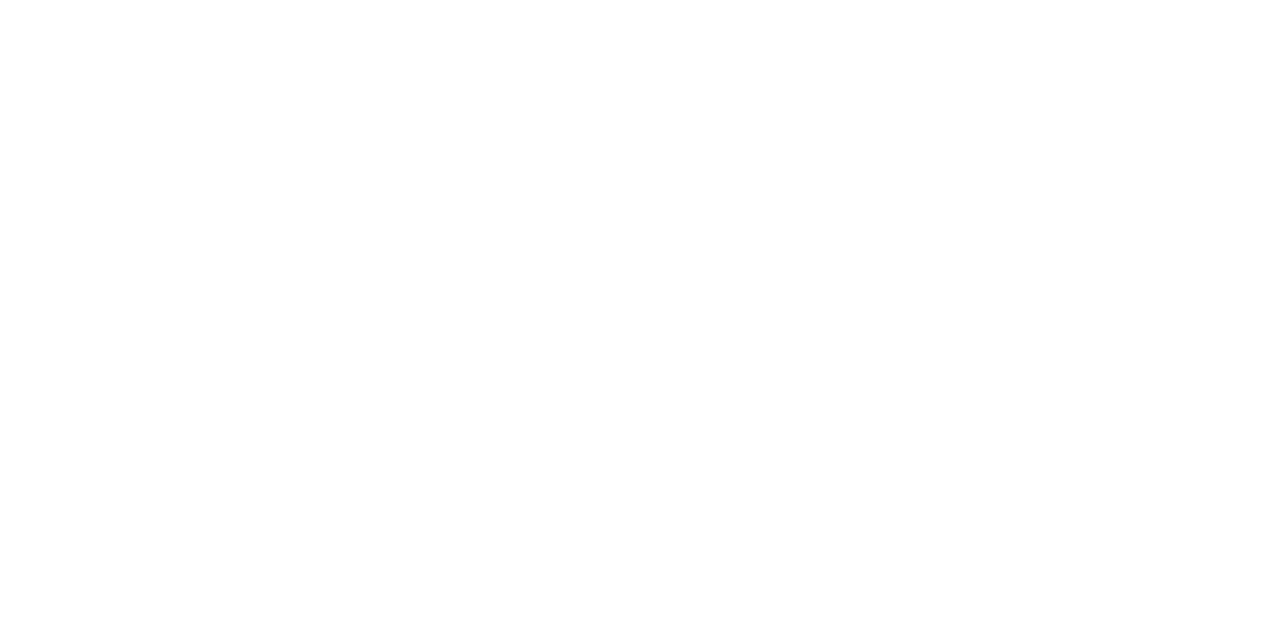
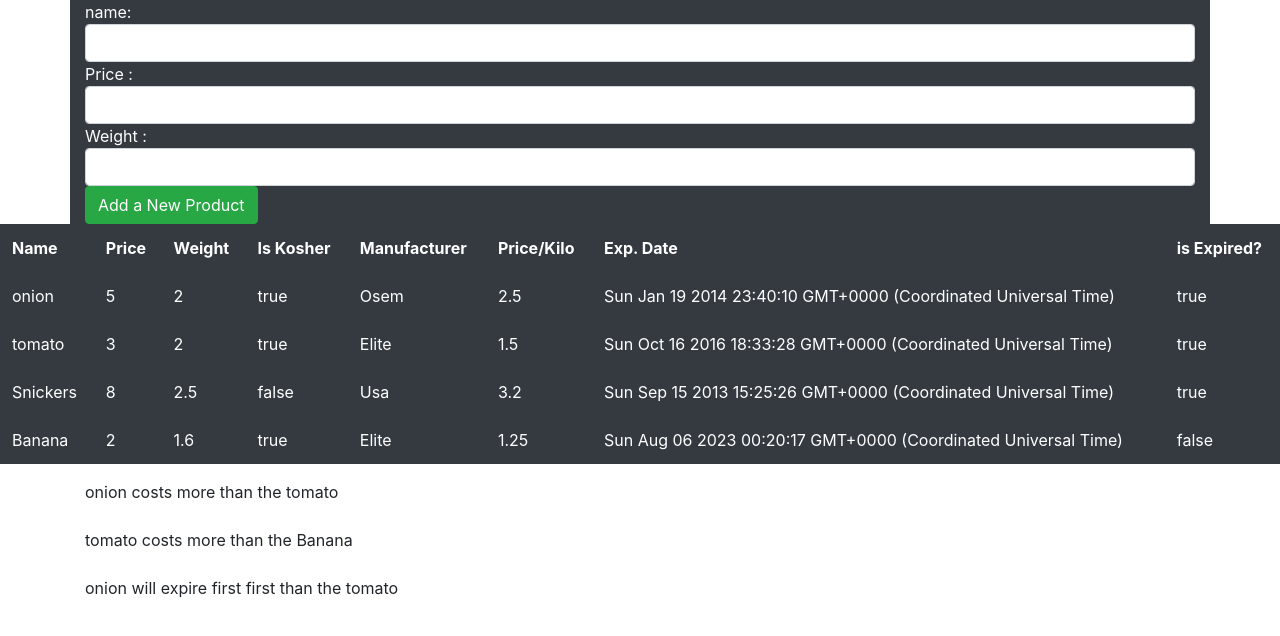
Before and after one commit to NivYule/TS_Assigment-HW, a website with bundled scripts: page index.html in a window 1280 px wide. Built offline with nearby package versions, Linux system fonts and the light colour scheme.

Commit message:
need to be more dynamic...

```diff
--- a/index.html
+++ b/index.html
@@ -4,9 +4,36 @@
     <meta charset="UTF-8">
     <meta name="viewport" content="width=device-width, initial-scale=1.0">
     <title>Document</title>
+    <link rel="stylesheet" href="https://stackpath.bootstrapcdn.com/bootstrap/4.5.0/css/bootstrap.min.css" integrity="sha384-9aIt2nRpC12Uk9gS9baDl411NQApFmC26EwAOH8WgZl5MYYxFfc+NcPb1dKGj7Sk" crossorigin="anonymous">
 </head>
 <body>
+    <div class="container table-dark">
+        name: <input id="name" type="text" class="form-control"></input>
+        Price :<input id="price" type="number" class="form-control"></input>
+        Weight :<input id="weight" type="number" class="form-control"></input>
+        <button id="btn" class="btn btn-success">Add a New Product</button>
+      </div>
+        <table class="table table-borderless table-dark">
+            <thead>
+              <tr>
 
+                <th scope="col">Name</th>
+                <th scope="col">Price</th>
+                <th scope="col">Weight</th>
+                <th scope="col">Is Kosher</th>
+                <th scope="col">Manufacturer</th>
+                <th scope="col">Price/Kilo</th>
+                <th scope="col">Exp. Date</th>
+                <th scope="col">is Expired?</th>
+              </tr>
+            </thead>
+            <tbody id="tbody">
+
+            </tbody>
+          </table>
+          <div id="container" class="container">
+
+          </div>
 
     <script src="./dist/index.js"></script>
 </body>
--- a/src/index.ts
+++ b/src/index.ts
@@ -1 +1,111 @@
-console.log("this message generated from TS file")
+function randomDate(start, end) {
+    return new Date(start.getTime() + Math.random() * (end.getTime() - start.getTime()));
+}
+
+class Product {
+    name: String;
+    price: Number;
+    weight: Number;
+    isKosher: Boolean;
+    manufacturer: String;
+    date: any;
+    constructor(_name: String, _price: Number, _weight: Number, _isKosher: Boolean, _manufacturer: String){
+        this.name = _name;
+        this.price = _price;
+        this.weight = _weight;
+        this.isKosher = _isKosher;
+        this.manufacturer = _manufacturer;
+        this.date = randomDate(new Date(2012, 0, 1), new Date(2025, 0, 1));
+    }
+
+    priceForKilo() {
+        return (this.price / this.weight);
+    }
+
+    expirationDate(product1, product2) {
+        if (product1.date > product2.date) {
+            return (`${product2.name} will expire first than the ${product1.name}`);
+        }
+        else {
+            return (`${product1.name} will expire first first than the ${product2.name}`);
+        }
+    }
+
+    isExpired() {
+        if (this.date > new Date()) {
+            return false;
+        }
+        else {
+            return true;
+        }
+    }
+
+    drawProductToTable(product) {
+        const tBody = document.getElementById("tbody");
+        const tr = document.createElement("tr");
+        const tdName = _getTd();
+        const tdPrice = _getTd();
+        const tdIsKosher = _getTd();
+        const tdWeight = _getTd();
+        const tdManufacturer = _getTd();
+        const priceForKiloT = _getTd();
+        const dateProduct = _getTd();
+        const isProductExp = _getTd();
+        tdPrice.innerText = product.price;
+        tdName.innerText = product.name;
+        tdWeight.innerText = product.weight;
+        tdIsKosher.innerText = product.isKosher;
+        tdManufacturer.innerText = product.manufacturer;
+        priceForKiloT.innerText = product.priceForKilo();
+        dateProduct.innerText = product.date;
+        isProductExp.innerText = product.isExpired();
+        tr.append(tdName);
+        tr.append(tdPrice);
+        tr.append(tdWeight);
+        tr.append(tdIsKosher);
+        tr.append(tdManufacturer);
+        tr.append(priceForKiloT);
+        tr.append(dateProduct);
+        tr.append(isProductExp);
+        tBody.append(tr);
+    }
+}
+
+const container = document.getElementById("container");
+
+const product1 = new Product("onion", 5, 2, true, "Osem");
+const product2 = new Product("tomato", 3, 2, true, "Elite");
+const product3 = new Product("Snickers", 8, 2.5, false, "Usa");
+const product4 = new Product("Banana", 2, 1.6, true, "Elite");
+container.innerText += returnHigherPrice(product1, product2);
+container.innerHTML += "<br></br>";
+container.innerText += returnHigherPrice(product2, product4);
+container.innerHTML += "<br></br>";
+container.innerText += product1.expirationDate(product1, product2);
+product1.drawProductToTable(product1);
+product2.drawProductToTable(product2);
+product3.drawProductToTable(product3);
+product4.drawProductToTable(product4);
+const btn = document.getElementById("btn");
+const nameInput = document.getElementById("name");
+const priceInput = document.getElementById("price");
+const weightInput = document.getElementById("weight");
+
+btn.addEventListener("click", () => {
+    const addedProduct = new Product(nameInput.value, priceInput.value, weightInput.value, true, "International");
+    addedProduct.drawProductToTable(addedProduct);
+});
+
+function _getTd() {
+    const tdName = document.createElement("td");
+    return tdName;
+}
+
+function returnHigherPrice(product1, product2) {
+    if (product1.price > product2.price) {
+        return (`${product1.name} costs more than the ${product2.name}`);
+    }
+    else {
+        return (`${product2.name} costs more than the ${product1.name}`);
+    }
+}
```
Also changed, not shown: dist/index.js.
